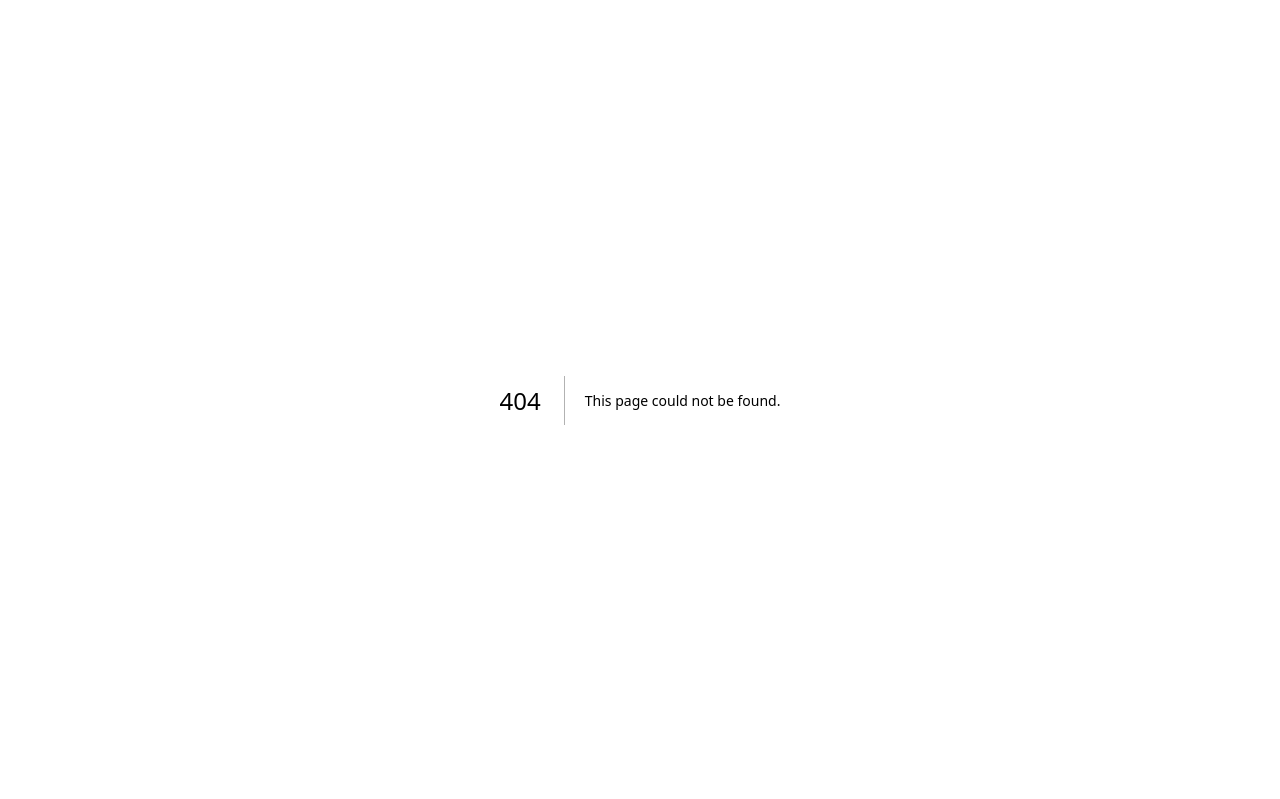
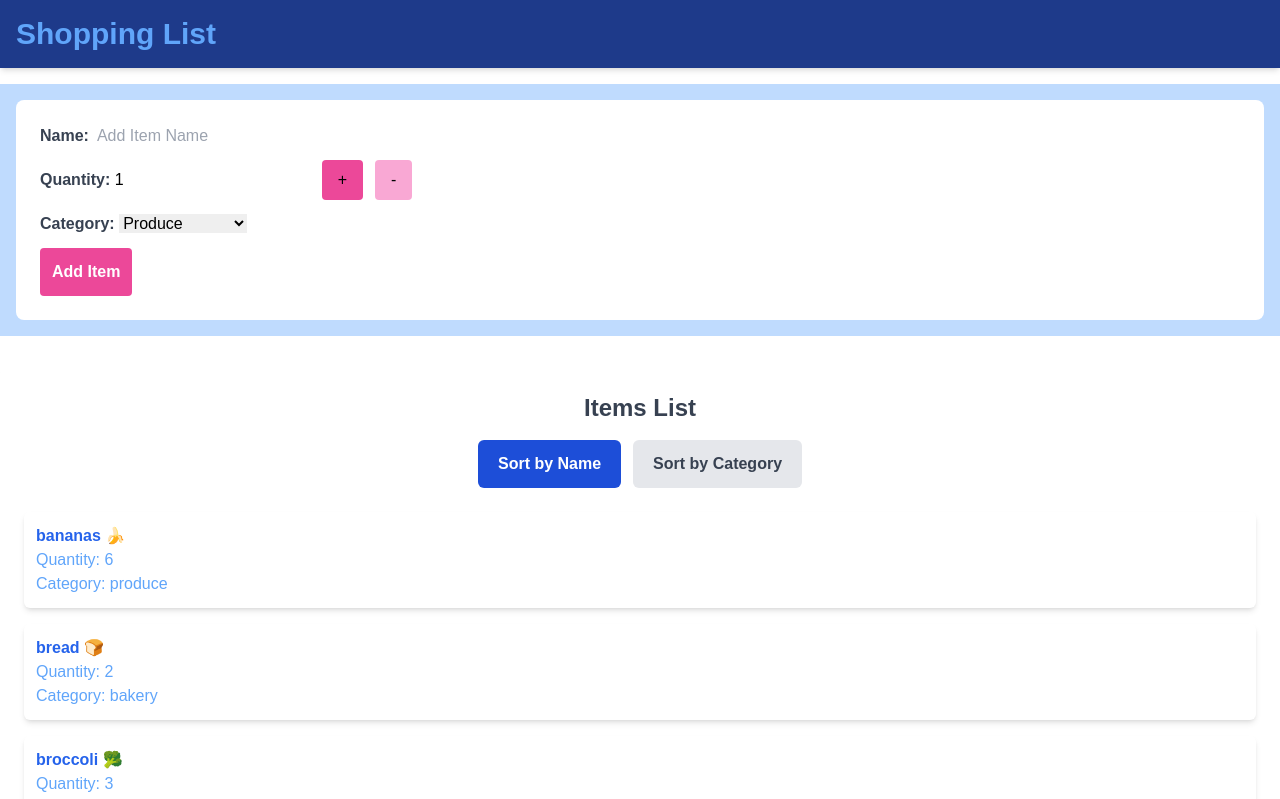
Before and after one commit to ishamjotkaur/cprg306-assignments, a Next.js app: page /week-7 in a window 1280 px wide. Before the commit this address had no page. Shown: the top 799 px of the page. Built offline with nearby package versions, Linux system fonts and the light colour scheme.

Commit message:
Added week-7

```diff
--- a/app/page.js
+++ b/app/page.js
@@ -8,6 +8,7 @@ export default function Home() {
       <p> <Link href="/week-4"> Go to Week-4!</Link> </p>
       <p> <Link href="/week-5"> Go to Week-5!</Link> </p>
       <p> <Link href="/week-6"> Go to Week-6!</Link> </p>
+      <p> <Link href="/week-7"> Go to Week-7!</Link> </p>
      </main>
   );
 }
--- /dev/null
+++ b/app/week-7/item-list.js
@@ -0,0 +1,45 @@
+"use client";
+import Item from "./item";
+import { useState } from 'react';
+
+export default function ItemList({items = []}) {
+    const [sortBy, setSortBy] = useState('name');
+
+
+    const sortedItems = () => { return [...items].sort((a, b) => {
+        if (sortBy === 'name') {
+            return (a.name || '').localeCompare(b.name || '');
+        } else if (sortBy === 'category') {
+            return (a.category || '').localeCompare(b.category || '');
+        }
+        return 0;
+    });
+};
+
+    return (
+        <div className=" mt-8 p-6 bg-white rounded-lg shadow-lg">
+            <h1 className="text-2xl font-bold text-center text-gray-700 mb-4">Items List</h1>
+
+            <div className="flex justify-center space-x-3 mb-6">
+                <button
+                    className={`px-5 py-3 font-semibold rounded-md ${sortBy === 'name' ? 'bg-blue-700 text-white' : 'bg-gray-200 text-gray-700 hover:bg-blue-900 hover:text-white'}`}
+                    onClick={() => setSortBy('name')}
+                >
+                    Sort by Name
+                </button>
+                <button
+                    className={`px-5 py-3 font-semibold rounded-md  ${sortBy === 'category' ? 'bg-blue-700 text-white' : 'bg-gray-200 text-gray-700 hover:bg-blue-900 hover:text-white'}`}
+                    onClick={() => setSortBy('category')}
+                >
+                    Sort by Category
+                </button>
+            </div>
+
+            <ul className="space-y-4">
+                {sortedItems().map((item, index) => (
+                    <Item key={index} item={item} />
+                ))}
+            </ul>
+        </div>
+    );
+}
--- /dev/null
+++ b/app/week-7/item.js
@@ -0,0 +1,10 @@
+export default function Item({ item }) {
+    return(
+        <li className="p-3 rounded-md shadow-md text-blue-400">
+            <strong className="text-blue-600">{item.name} </strong><br/>
+             Quantity: {item.quantity} <br/>
+             Category: {item.category} <br/>
+        </li>
+
+    );
+}
--- /dev/null
+++ b/app/week-7/items.json
@@ -0,0 +1,74 @@
+[
+    {
+      "id": "1h2GJKH12gkHG31h1H",
+      "name": "milk, 4 L 🥛",
+      "quantity": 1,
+      "category": "dairy"
+    },
+    {
+      "id": "2KJH3k2j3H1k2J3K1H",
+      "name": "bread 🍞",
+      "quantity": 2,
+      "category": "bakery"
+    },
+    {
+      "id": "3h2KJH3k2j3H1k2J3",
+      "name": "eggs, dozen 🥚",
+      "quantity": 2,
+      "category": "dairy"
+    },
+    {
+      "id": "4k2J3K1H2GJKH12gk",
+      "name": "bananas 🍌",
+      "quantity": 6,
+      "category": "produce"
+    },
+    {
+      "id": "5H1h1H2KJH3k2j3H",
+      "name": "broccoli 🥦",
+      "quantity": 3,
+      "category": "produce"
+    },
+    {
+      "id": "6H1k2J3K1H2GJKH1",
+      "name": "chicken breasts, 1 kg 🍗",
+      "quantity": 1,
+      "category": "meat"
+    },
+    {
+      "id": "7gkHG31h1H2KJH3k",
+      "name": "pasta sauce 🍝",
+      "quantity": 3,
+      "category": "canned goods"
+    },
+    {
+      "id": "8j3H1k2J3K1H2GJK",
+      "name": "spaghetti, 454 g 🍝",
+      "quantity": 2,
+      "category": "dry goods"
+    },
+    {
+      "id": "9H12gkHG31h1H2KJ",
+      "name": "toilet paper, 12 pack 🧻",
+      "quantity": 1,
+      "category": "household"
+    },
+    {
+      "id": "10H3k2j3H1k2J3K1",
+      "name": "paper towels, 6 pack",
+      "quantity": 1,
+      "category": "household"
+    },
+    {
+      "id": "11k2J3K1H2GJKH12",
+      "name": "dish soap 🍽️",
+      "quantity": 1,
+      "category": "household"
+    },
+    {
+      "id": "12GJKH12gkHG31h1",
+      "name": "hand soap 🧼",
+      "quantity": 4,
+      "category": "household"
+    }
+  ]
--- /dev/null
+++ b/app/week-7/new-item.js
@@ -0,0 +1,63 @@
+"use client" ;
+import {useState} from  'react';
+
+export default function NewItem({onAddItem}) {
+    const [name, setName] = useState('');
+    const [quantity, setQuantity] = useState(1);
+    const [category, setCategory] = useState("produce");
+
+    const handleFormSubmit = (e) => {
+        e.preventDefault();
+        const newItem = { name, quantity, category};
+        console.log(newItem);
+        onAddItem (newItem);
+        setName ('');
+        setQuantity (1);
+        setCategory ("produce");
+    };
+
+    const increment = () => {
+        if (quantity < 20 ){
+            setQuantity(preQuantity => preQuantity+1);
+        }
+    }
+    const decrement = () => {
+        if (quantity > 1 ){
+            setQuantity(preQuantity => preQuantity-1);
+        }
+    }
+    return (
+        <div className='p-4 bg-blue-200 items-center space-x-5 '>
+        <form onSubmit={handleFormSubmit}className="p-6 bg-white  text-black rounded-lg space-y-3">
+            <label className='block'>
+        <span className="text-gray-700 font-semibold">Name: </span>
+            <input type="text" value={name} onChange={(e) => setName(e.target.value )} placeholder= " Add Item Name"/>
+            </label>
+            <label className='block'>
+            <span className="text-gray-700 font-semibold">Quantity: </span>
+            <input type="text" value={quantity} onChange={(e) => setQuantity(e.target)} placeholder="Quantity"/>
+            <button  type='button' onClick={increment} disabled={quantity == 20} className='px-4 py-2 bg-pink-500 test-black rounded disabled:bg-pink-300 mr-3'> + </button>
+            <button type='button' onClick={decrement} disabled={quantity == 1} className='px-4 py-2 bg-pink-500 text-black rounded disabled:bg-pink-300 mr-3'> - </button>
+            </label>
+            <label className='block'>
+            <span className="text-gray-700 font-semibold">Category: </span>
+            <select value={category} onChange={(e) => setCategory(e.target.value)}>
+                <option value="produce">Produce</option>
+                <option value="Dairy">Dairy</option>
+                <option value="Bakery">Bakery</option>
+                <option value="Meat">Meat</option>
+                <option value="Frozen Foods">Frozen Foods</option>
+                <option value="Canned Goods">Canned Goods</option>\
+                <option value="Dry Goods">Dry Goods</option>
+                <option value="Beverages">Beverages</option>
+                <option value="Snacks">Snacks</option>
+                <option value="Household">Household</option>
+                <option value="Other">Other</option>
+            </select>
+            </label>
+            <button type="submit" className="bg-pink-500 hover:bg-blue-600 text-white font-bold py-3 px-3 rounded">Add Item</button>
+            </form>
+
+        </div>
+    )
+}
--- /dev/null
+++ b/app/week-7/page.js
@@ -0,0 +1,20 @@
+"use client";
+import {useState} from "react";
+import NewItem from "./new-item";
+import itemsData from "./items.json";
+import ItemList from "./item-list";
+export default function Page(){
+    const [items, setItems] = useState(itemsData);
+
+    const handleAddItem = (newItem) => {
+        setItems([...items, newItem]);
+        };
+    return (
+        <main>
+            <h1 className="text-3xl font-bold mb-4 text-blue-400 shadow-md bg-blue-900 p-4"> Shopping List </h1>
+            <NewItem onAddItem={handleAddItem} />
+            <ItemList items={items} />
+
+        </main>
+    );
+}
```
